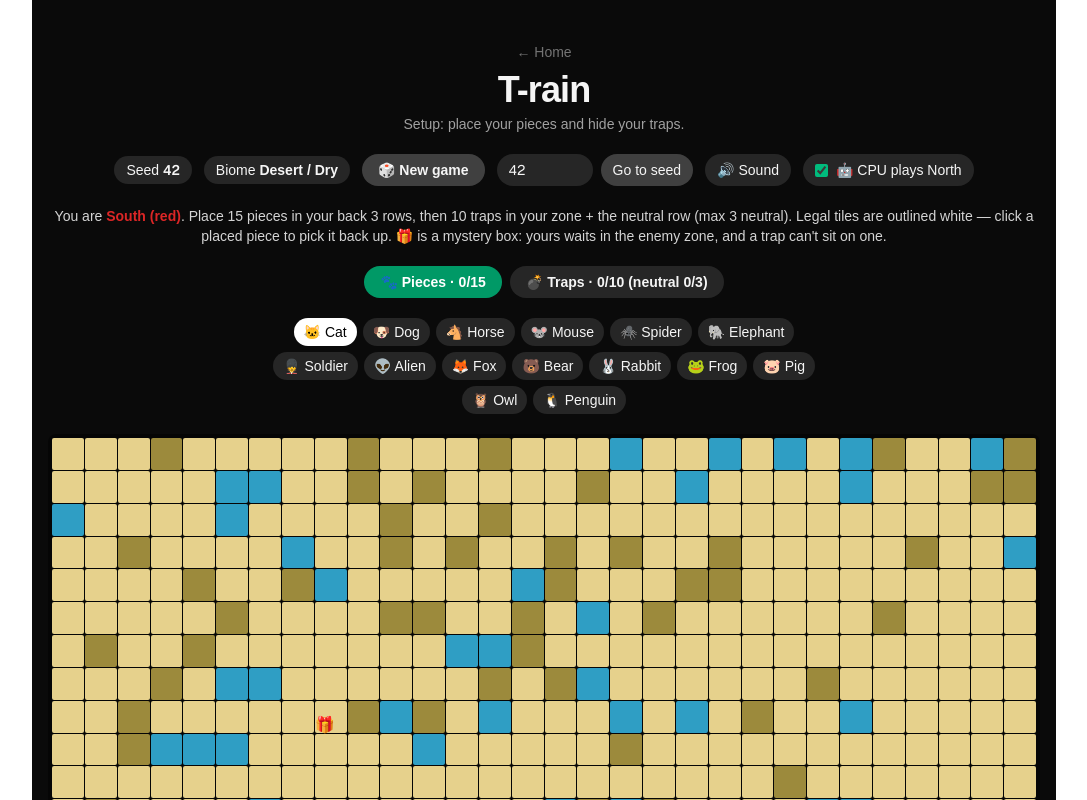
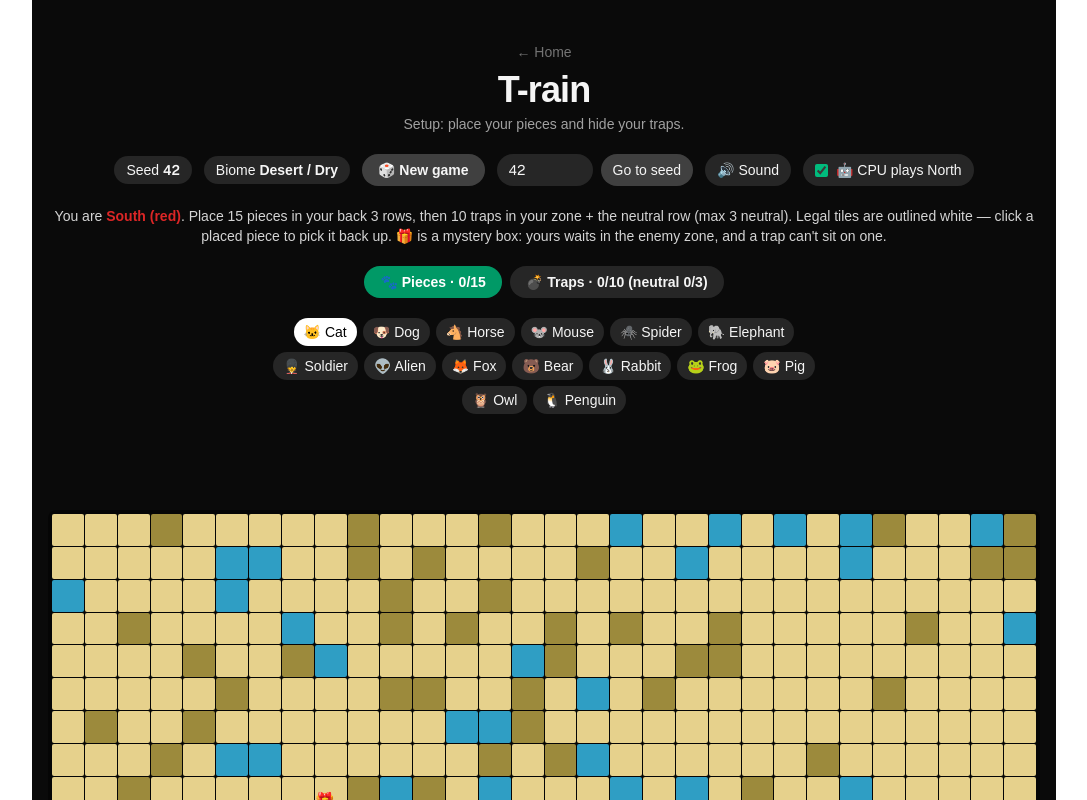
Before and after one commit to davideastmond/t-rain, a Next.js app: page /local in a window 1280 px wide. Shown: the top 800 px of the page, without its empty margins (96-1183 px from the left). Built offline with nearby package versions, Linux system fonts and the light colour scheme.

Commit message:
fix: reserve the message banner slot so the board stops shifting on clicks

```diff
--- a/src/app/local/page.tsx
+++ b/src/app/local/page.tsx
@@ -777,11 +777,23 @@ export default function LocalGamePage() {
         </>
       )}
 
-      {message && (
-        <p className="rounded-lg bg-amber-500/15 px-4 py-2 text-center text-sm text-amber-300">
-          {message}
-        </p>
-      )}
+      {/*
+        The banner slot is always rendered with room for two lines
+        (text-sm line-height 20px × 2 + py-2 16px = 56px). It used to
+        mount/unmount with the message, which moved the board below it
+        by ~56px on every click that set or cleared a message — the
+        "scroll shift" on tile clicks. Now only the text and the amber
+        background come and go; the board stays put. A 3-line message
+        on a narrow phone can still grow the slot by one line.
+      */}
+      <p
+        aria-live="polite"
+        className={`min-h-[56px] rounded-lg px-4 py-2 text-center text-sm ${
+          message ? "bg-amber-500/15 text-amber-300" : "text-transparent"
+        }`}
+      >
+        {message ?? " "}
+      </p>
 
       <Board
         tiles={game.tiles}
```
